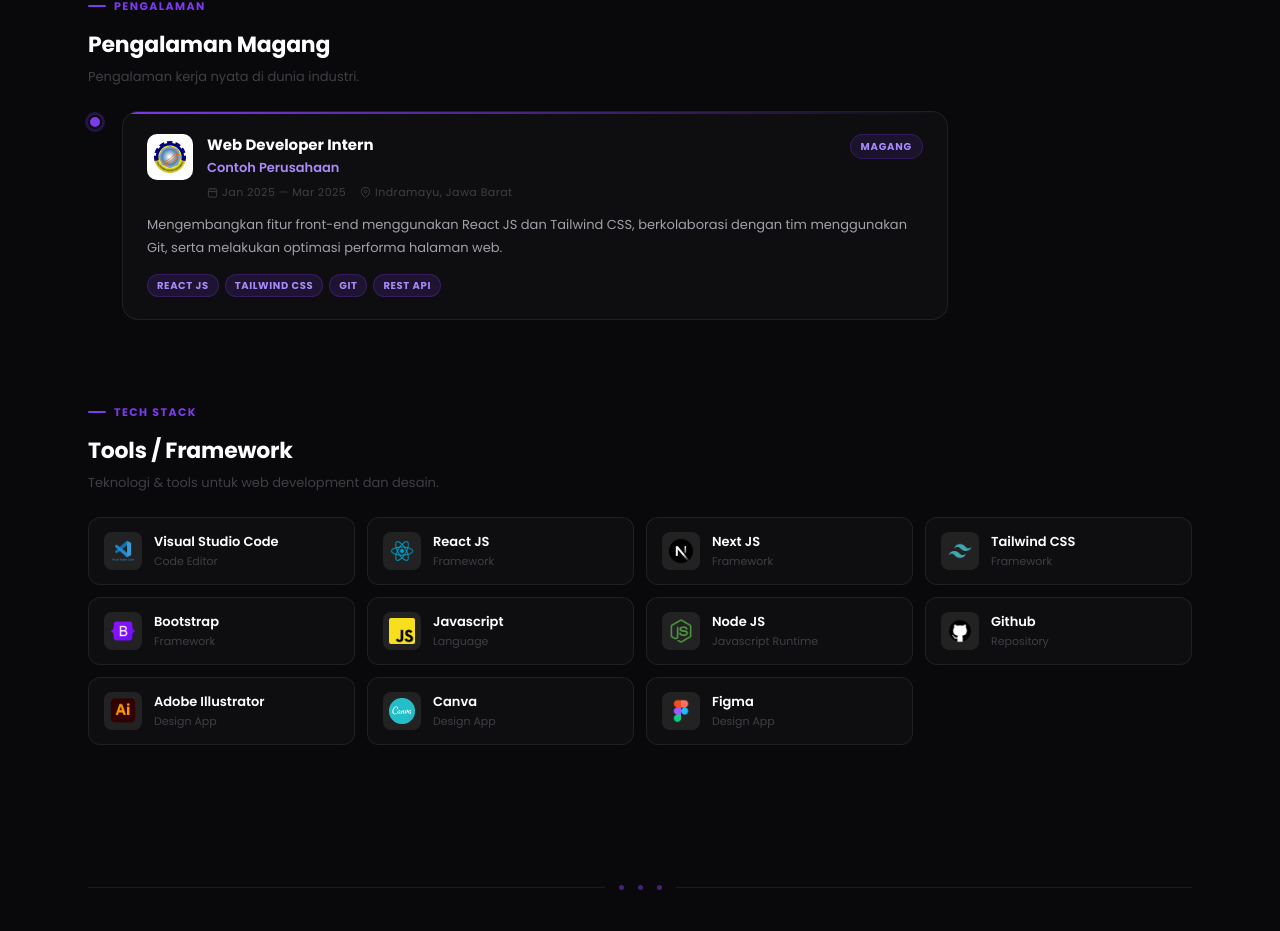
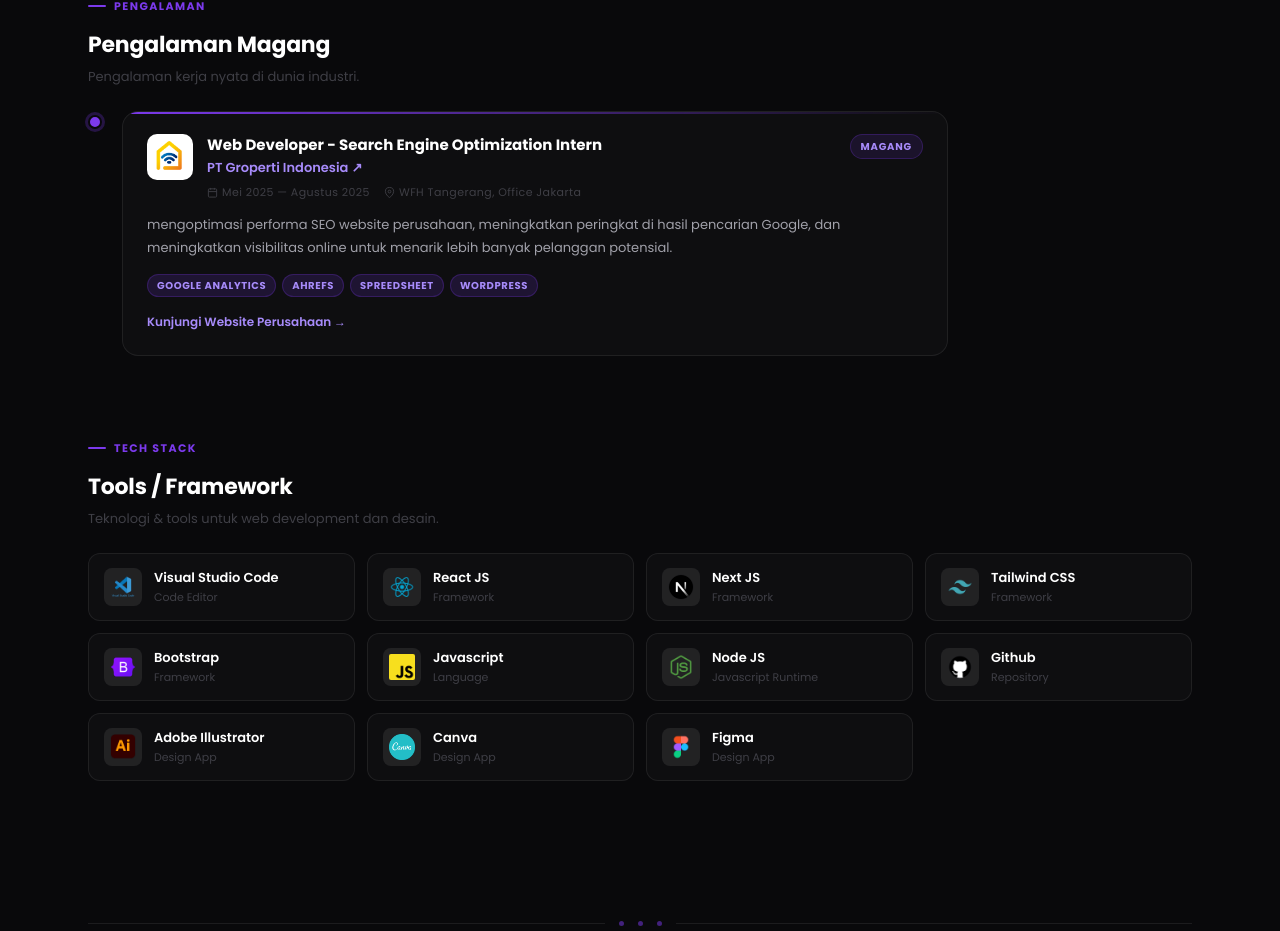
Before and after one commit to skirdrax/Portfoliosakhi, a React (Vite) app: page / in a window 1280 px wide. Shown: the part 1437-2368 px from the top of the page. Built offline with nearby package versions, Linux system fonts and the light colour scheme.

Commit message:
update besar 4

```diff
--- a/src/App.jsx
+++ b/src/App.jsx
@@ -9,14 +9,15 @@ const FULL_TEXT = 'Sakhi Ardra';
 const MAGANG = [
   {
     id: 1,
-    posisi: 'Web Developer Intern',
-    perusahaan: 'Contoh Perusahaan',
-    lokasi: 'Indramayu, Jawa Barat',
-    periode: 'Jan 2025 — Mar 2025',
+    href: 'https://www.groperti.com/', // ← TAMBAHKAN INI
+    posisi: 'Web Developer - Search Engine Optimization Intern',
+    perusahaan: 'PT Groperti Indonesia',
+    lokasi: 'WFH Tangerang, Office Jakarta',
+    periode: 'Mei 2025 — Agustus 2025',
     deskripsi:
-      'Mengembangkan fitur front-end menggunakan React JS dan Tailwind CSS, berkolaborasi dengan tim menggunakan Git, serta melakukan optimasi performa halaman web.',
-    tech: ['React JS', 'Tailwind CSS', 'Git', 'REST API'],
-    logo: '/assets/polindra.png', // ganti dengan logo perusahaan
+      'mengoptimasi performa SEO website perusahaan, meningkatkan peringkat di hasil pencarian Google, dan meningkatkan visibilitas online untuk menarik lebih banyak pelanggan potensial.',
+    tech: ['Google Analytics', 'Ahrefs', 'Spreedsheet', 'WordPress'],
+    logo: '/assets/groperti.png', // ganti dengan logo perusahaan
   },
 ];
 
@@ -352,7 +353,18 @@ export default function App() {
                       </div>
                       <div className="magang-info">
                         <h4 className="magang-posisi">{m.posisi}</h4>
-                        <p className="magang-perusahaan">{m.perusahaan}</p>
+                        {/* PERUSAHAAN BISA DIKLIK */}
+                        <a
+                          href={m.href}
+                          target="_blank"
+                          rel="noopener noreferrer"
+                          style={{ textDecoration: 'none' }}>
+                          <p
+                            className="magang-perusahaan"
+                            style={{ cursor: 'pointer' }}>
+                            {m.perusahaan} ↗
+                          </p>
+                        </a>
                         <div className="magang-meta">
                           <span className="magang-periode">
                             <svg
@@ -398,6 +410,34 @@ export default function App() {
                         </span>
                       ))}
                     </div>
+
+                    {/* TOMBOL LINK KE WEBSITE */}
+                    <a
+                      href={m.href}
+                      target="_blank"
+                      rel="noopener noreferrer"
+                      className="magang-link"
+                      style={{
+                        display: 'inline-flex',
+                        alignItems: 'center',
+                        gap: '6px',
+                        marginTop: '16px',
+                        fontSize: '12px',
+                        fontWeight: 600,
+                        color: '#a78bfa',
+                        textDecoration: 'none',
+                        transition: 'all 0.2s',
+                      }}
+                      onMouseEnter={(e) => {
+                        e.target.style.color = '#7c3aed';
+                        e.target.style.gap = '10px';
+                      }}
+                      onMouseLeave={(e) => {
+                        e.target.style.color = '#a78bfa';
+                        e.target.style.gap = '6px';
+                      }}>
+                      Kunjungi Website Perusahaan →
+                    </a>
                   </div>
                 </div>
               ))}
```
Also changed, not shown: public/assets/groperti.png (added).
